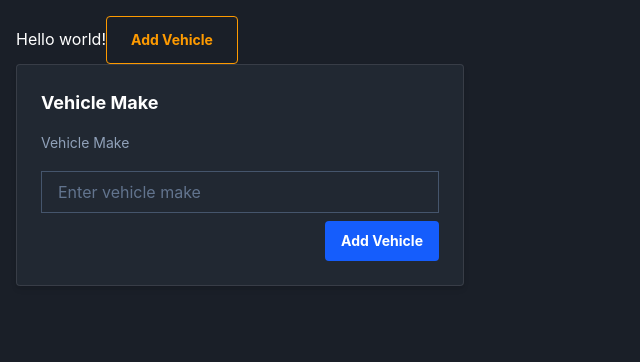
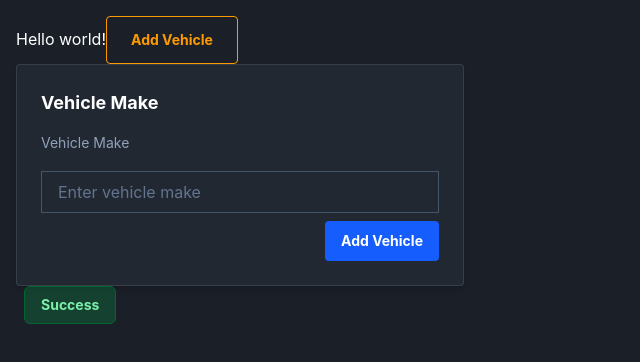
Before and after one commit to md-danish-lg/vehicle-service-frontend, a React (Vite) app: page / in a window 1280 px wide. Shown: the top 362 px of the page, without its empty margins (0-640 px from the left). Built offline with nearby package versions, Linux system fonts and the light colour scheme.

Commit message:
add Badge component and integrate it into App; update styles and props

```diff
--- a/src/App.tsx
+++ b/src/App.tsx
@@ -1,3 +1,4 @@
+import { Badge } from "./components/ui/Badge";
 import { Button } from "./components/ui/Button";
 import { Input } from "./components/ui/Input";
 
@@ -10,6 +11,10 @@ export default function App() {
             Add Vehicle
         </Button>
         <Input label="Vehicle Make" placeholder="Enter vehicle make" buttonType="primary" buttonText="Add Vehicle"></Input>
+
+        <Badge variant="success" size="md" className="ml-2">
+            Success
+        </Badge>
     </div>
     )
 }
--- /dev/null
+++ b/src/components/ui/Badge.tsx
@@ -0,0 +1,51 @@
+
+import { twMerge } from "tailwind-merge";
+
+type Variant = "default" | "primary" | "success" | "warning" | "danger"| "info";
+type Size = "sm" | "md" | "lg";
+
+type BadgeProps = {
+    variant?: Variant;
+    size?: Size;
+} & React.ComponentProps<"span">;
+
+export function Badge({ variant="default", size="md", className, ...props }: BadgeProps) {
+    return (
+        <span className={twMerge("inline-flex items-center justify-center bg-primary rounded-md text-white text-xs font-bold px-",
+            getVariantStyles(variant),
+            getSizeStyles(size),
+            className)} {...props} />
+    )
+}
+
+
+function getSizeStyles(size?: Size) {
+    switch (size) {
+        case "sm":
+            return "px-2.5 py-1.5 text-xs";
+        case "md":
+            return "px-4 py-2 text-sm";
+        case "lg":
+            return "px-5 py-3 text-base";
+        default:
+            return "px-3 py-1.5 text-sm";
+    }
+}
+function getVariantStyles(variant?: Variant) {
+    switch (variant) {
+        case "default":
+            return "bg-gray-500/20 text-white border border-gray-800";
+        case "primary":
+            return "bg-blue-500/20 text-blue-300 border border-blue-800";
+        case "success":
+            return "bg-green-500/20 text-green-300  border border-green-800 ";
+        case "warning":
+            return "bg-yellow-500/20 text-yellow-300 border border-yellow-800";
+        case "danger":
+            return "bg-red-500/20 text-red-300 border border-red-800";
+        case "info":
+            return "bg-indigo-500/20 text-indigo-300 border border-indigo-800";
+        default:
+            return "bg-gray-500/20 text-white border border-gray-800";
+    }
+}
```
